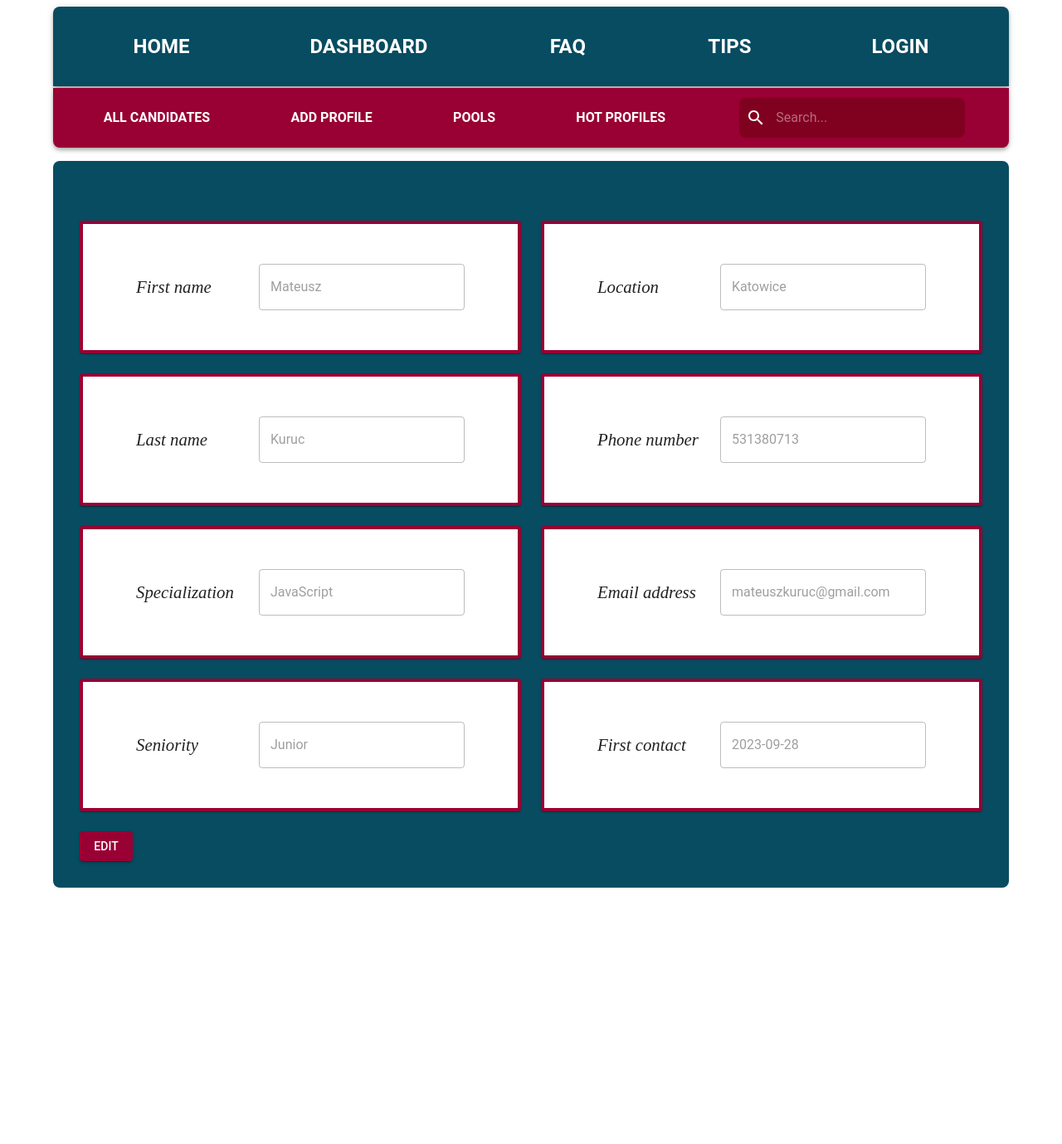
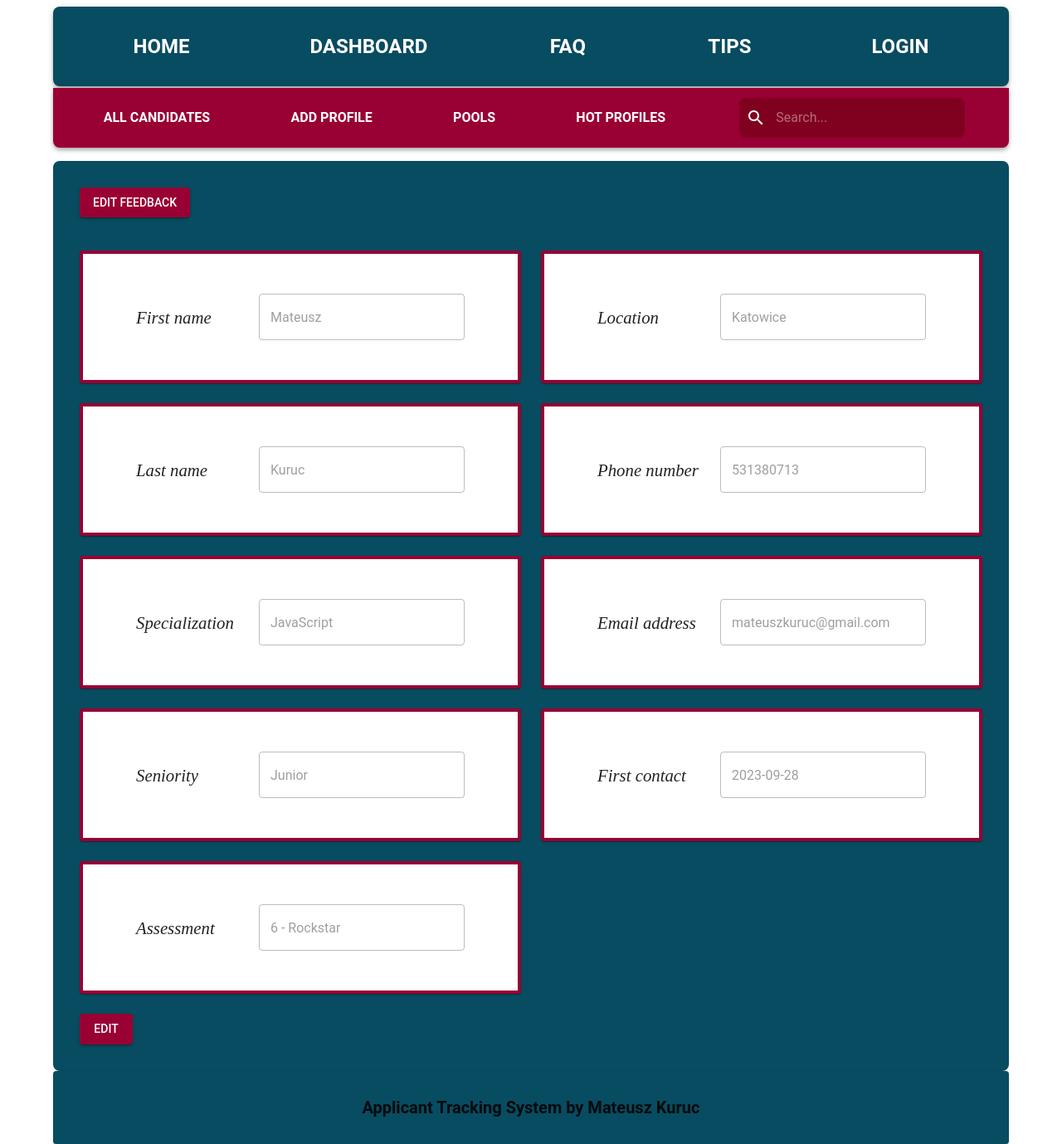
Before and after one commit to MateuszKuruc/ATS-recruitment-app, a React (Create React App) app in the folder ats-frontend/: page /candidates/1 in a window 1280 px wide. Shown: the whole page at 83% size. Before the commit the page ends 1070 px from the top, so only its background shows below. Built offline with nearby package versions, Linux system fonts and the light colour scheme.

Commit message:
add and style footer component and render it in app component

```diff
--- a/ats-frontend/src/App.js
+++ b/ats-frontend/src/App.js
@@ -7,6 +7,7 @@ import AddProfile from "./components/AddProfile";
 import AllCandidates from "./components/AllCandidates";
 import MainAppBar from "./components/MainAppBar";
 import CandidateDetails from "./components/CandidateDetails";
+import Footer from "./components/Footer";
 
 import { useSelector, useDispatch } from "react-redux";
 import { Routes, Route, Link } from "react-router-dom";
@@ -36,6 +37,7 @@ const candidates = [
     skill: "JavaScript",
     seniority: "Junior",
     id: 1,
+    assessment: "6 - Rockstar",
   },
   {
     firstName: "Puszek",
@@ -242,6 +244,7 @@ function App() {
             }
           />
         </Routes>
+        <Footer />
       </Container>
     </ThemeProvider>
   );
--- a/ats-frontend/src/components/AddProfile.js
+++ b/ats-frontend/src/components/AddProfile.js
@@ -3,10 +3,7 @@ import { useState } from "react";
 import styled from "styled-components";
 import { secondaryColor, primaryColor } from "../App";
 import { DatePicker } from "@mui/x-date-pickers";
-import FormControl from "@mui/material/FormControl";
-import Select from "@mui/material/Select";
-import InputLabel from "@mui/material/InputLabel";
-import MenuItem from "@mui/material/MenuItem";
+import { FormControl, Select, InputLabel, MenuItem } from "@mui/material"
 
 const FieldContainer = styled.div`
   display: flex;
@@ -19,7 +16,7 @@ const FormContainer = styled.div`
   display: flex;
   flex-direction: column;
   background-color: #ffffff;
-  // padding: 2rem;
+  margin-top: 3rem;
   border-radius: 0.5rem;
   align-items: center;
   padding: 2rem;
--- a/ats-frontend/src/components/CandidateDetails.js
+++ b/ats-frontend/src/components/CandidateDetails.js
@@ -3,6 +3,7 @@ import { useEffect, useState } from "react";
 import { Grid, Paper, Typography, TextField, Button } from "@mui/material";
 import styled from "styled-components";
 import { secondaryColor, primaryColor } from "../App";
+import { FormControl, Select, InputLabel, MenuItem } from "@mui/material";
 
 const StyledPaper = styled(Paper)`
   display: flex;
@@ -50,6 +51,15 @@ const CandidateDetails = ({ candidates }) => {
         borderRadius: "0.5rem",
       }}
     >
+      {!candidate.assessment ? (
+        <Button variant="contained" color="secondary">
+          Provide feedback
+        </Button>
+      ) : (
+        <Button variant="contained" color="secondary">
+          Edit feedback
+        </Button>
+      )}
       <Grid container spacing={3} style={{ marginTop: "1rem" }}>
         <Grid item xs={12} md={6}>
           <StyledPaper>
@@ -124,6 +134,18 @@ const CandidateDetails = ({ candidates }) => {
             ></StyledTextField>
           </StyledPaper>
         </Grid>
+        {candidate.assessment ? (
+          <Grid item xs={12} md={6}>
+            <StyledPaper>
+              <Typography variant="italic">Assessment</Typography>
+              <StyledTextField
+                value={candidate.assessment}
+                disabled={!editMode}
+              ></StyledTextField>
+            </StyledPaper>
+          </Grid>
+        ) : null}
+
         <Grid item xs={12}>
           <Button variant="contained" color="secondary" onClick={toggleEdit}>
             {editMode ? "Save" : "Edit"}
--- /dev/null
+++ b/ats-frontend/src/components/Footer.js
@@ -0,0 +1,25 @@
+import { Container, Typography, Paper } from "@mui/material";
+import styled from "styled-components";
+import github from "../icons/github.svg";
+import linkedin from "../icons/linkedin.svg";
+
+const StyledPaper = styled(Paper)`
+  padding: 2rem;
+  margin-top: auto;
+  padding: 2rem;
+  text-align: center;
+`;
+
+const Footer = () => {
+  return (
+    <StyledPaper style={{ background: "#084c61" }}>
+      <Container>
+        <Typography variant="h5">
+          Applicant Tracking System by Mateusz Kuruc
+        </Typography>
+      </Container>
+    </StyledPaper>
+  );
+};
+
+export default Footer;
--- a/ats-frontend/src/components/MainAppBar.js
+++ b/ats-frontend/src/components/MainAppBar.js
@@ -7,8 +7,7 @@ const MainAppBar = () => {
     <StyledAppBar
       position="static"
       style={{
-        borderTopLeftRadius: "0.5rem",
-        borderTopRightRadius: "0.5rem",
+        borderRadius: "0.5rem",
         marginBottom: "0.1rem",
       }}
     >
```
Also changed, not shown: ats-frontend/src/icons/github.svg (added), ats-frontend/src/icons/linkedin.svg (added).
